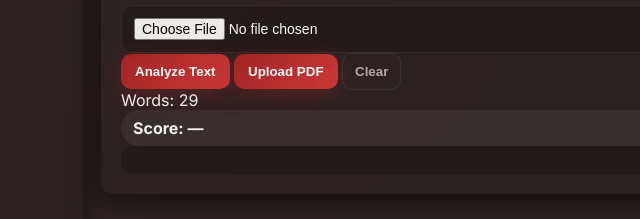
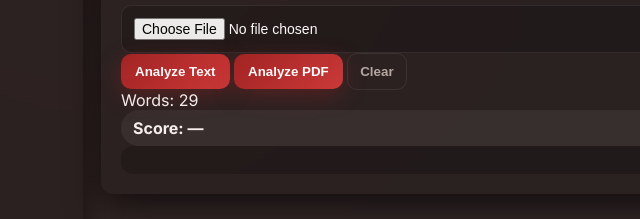
Before and after one commit to Guruhari07/careercraft, a plain HTML site: page index.html in a window 1280 px wide. Shown: the part 359-578 px from the top of the page, 165-805 px from the left. Drawn offline with Linux system fonts and the light colour scheme.

Commit message:
button pdf

```diff
--- a/index.html
+++ b/index.html
@@ -99,7 +99,7 @@
               </button>
 
               <button id="uploadBtn" class="btn-gradient">
-                Upload PDF
+                Analyze PDF
               </button>
 
               <button id="clearResume" class="btn-ghost">
```
